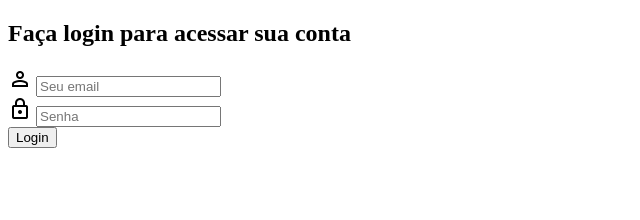
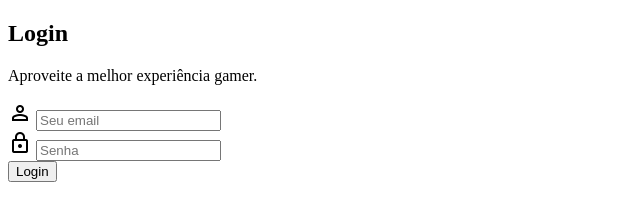
Before and after one commit to WillianOL/Esportes-LoginPage, a plain HTML site: page assets/index.html in a window 1280 px wide. Shown: the whole page, without its empty margins (0-640 px from the left). Drawn offline with nearby package versions, Linux system fonts and the light colour scheme.

Commit message:
Atualizações

```diff
--- a/assets/index.html
+++ b/assets/index.html
@@ -10,7 +10,8 @@
 </head>
 <body>
     <section>
-        <h1>Faça login para acessar sua conta</h1>
+        <h1>Login</h1>
+        <p>Aproveite a melhor experiência gamer.</p>
         <form method="post">
             <div class="loginDados">
                 <label for="IdEmail"><i class="material-symbols-outlined">person</i></label>
```
Also changed, not shown: imagens/GamerBanner.jpg (added).
